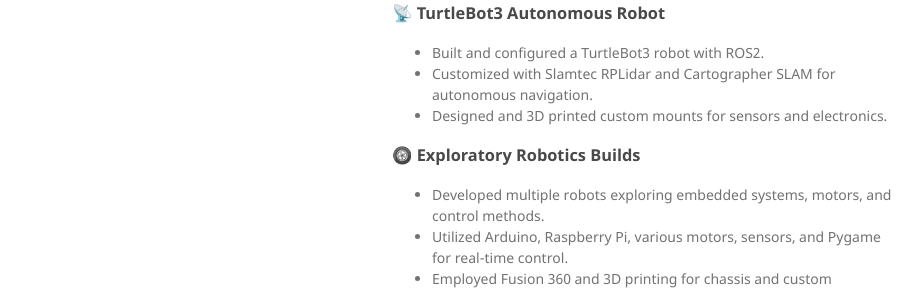
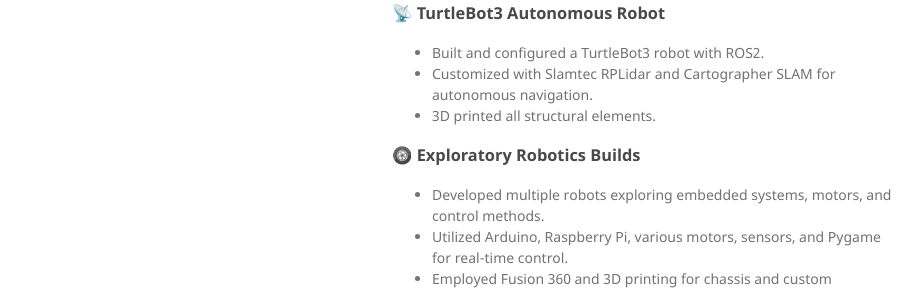
Before and after one commit to c-daly/site, a Jekyll site: the page built from index.md, in a window 1280 px wide. Shown: the part 835-1128 px from the top of the page, without its empty margins (178-1101 px from the left). Built offline with Jekyll 4.4.1, drawn with Linux system fonts in a browser that asks for light colours; our own code applies the rules of GitHub Pages for plain Markdown files.

Commit message:
site changes

```diff
--- a/index.md
+++ b/index.md
@@ -30,7 +30,7 @@
 
 * Built and configured a TurtleBot3 robot with ROS2.
 * Customized with Slamtec RPLidar and Cartographer SLAM for autonomous navigation.
-* Designed and 3D printed custom mounts for sensors and electronics.
+* 3D printed all structural elements.
 
 ### 🛞 Exploratory Robotics Builds
 
```
